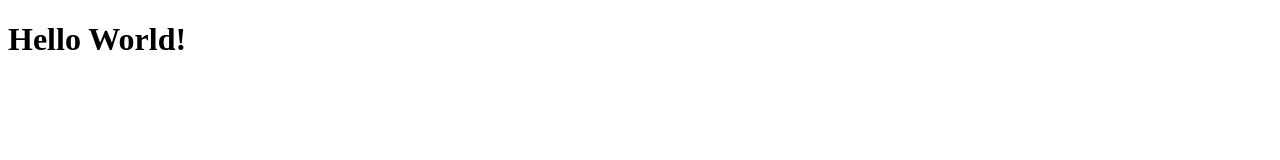
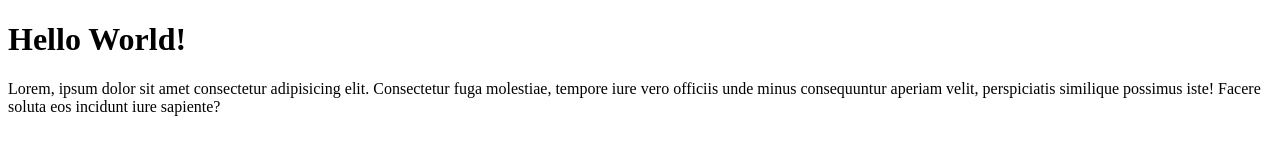
Before and after one commit to dindanfs/wpu-git-test, a plain HTML site: page index.html in a window 1280 px wide. Drawn offline with Linux system fonts and the light colour scheme.

Commit message:
menambahkan paragraf

```diff
--- a/index.html
+++ b/index.html
@@ -8,5 +8,6 @@
 </head>
 <body>
     <h1>Hello World!</h1>
+    <p>Lorem, ipsum dolor sit amet consectetur adipisicing elit. Consectetur fuga molestiae, tempore iure vero officiis unde minus consequuntur aperiam velit, perspiciatis similique possimus iste! Facere soluta eos incidunt iure sapiente?</p>
 </body>
 </html>
```
